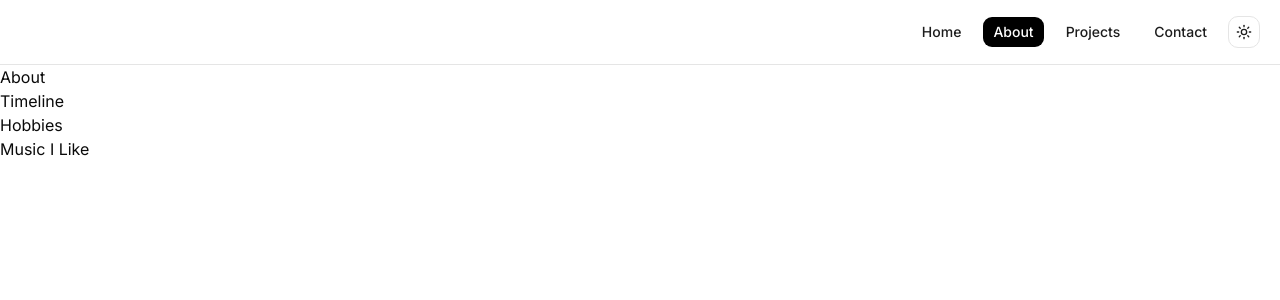
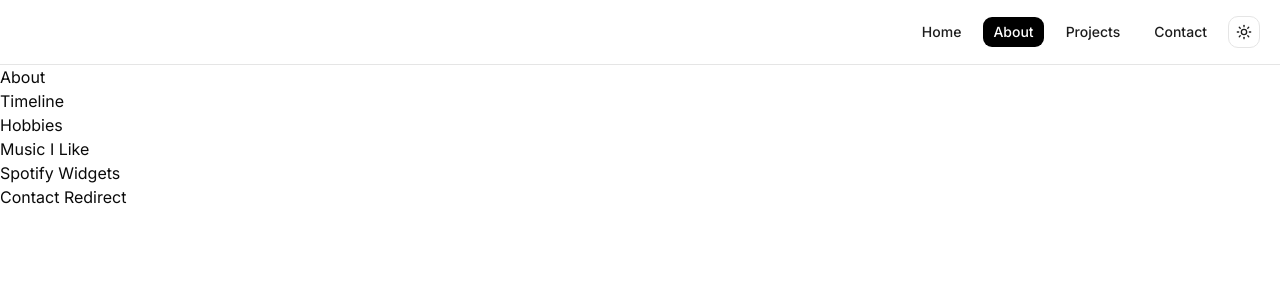
Before and after one commit to MiddleHero/Portfolio-Website, a Next.js app: page /about in a window 1280 px wide. Shown: the top 300 px of the page. Built offline with nearby package versions, Linux system fonts and the light colour scheme.

Commit message:
updated about page

```diff
--- a/app/about/page.tsx
+++ b/app/about/page.tsx
@@ -5,6 +5,8 @@ export default function About() {
       <div>Timeline</div>
       <div>Hobbies</div>
       <div>Music I Like</div>
+      <div>Spotify Widgets</div>
+      <div>Contact Redirect</div>
     </div>
   );
 }
```
